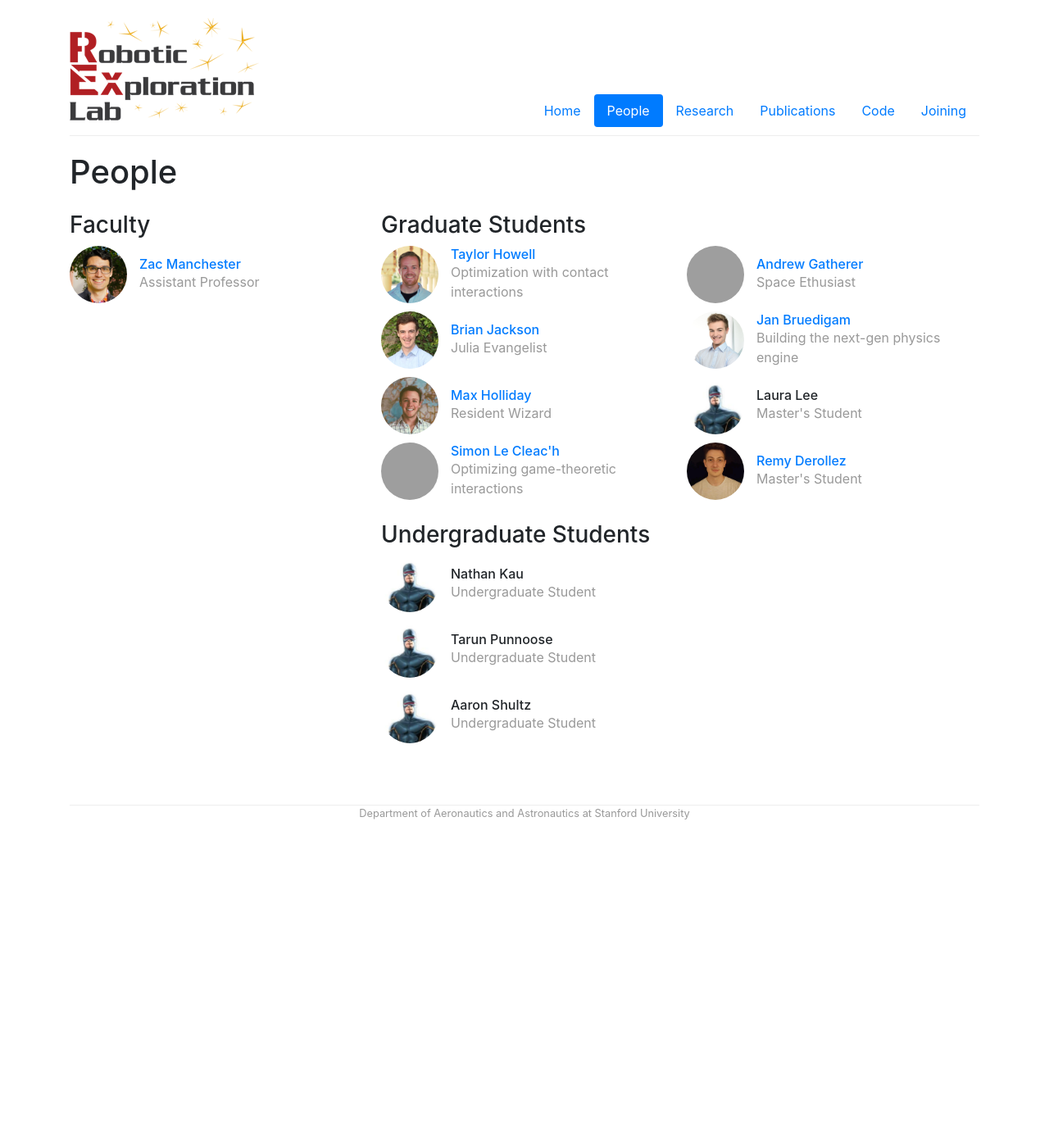
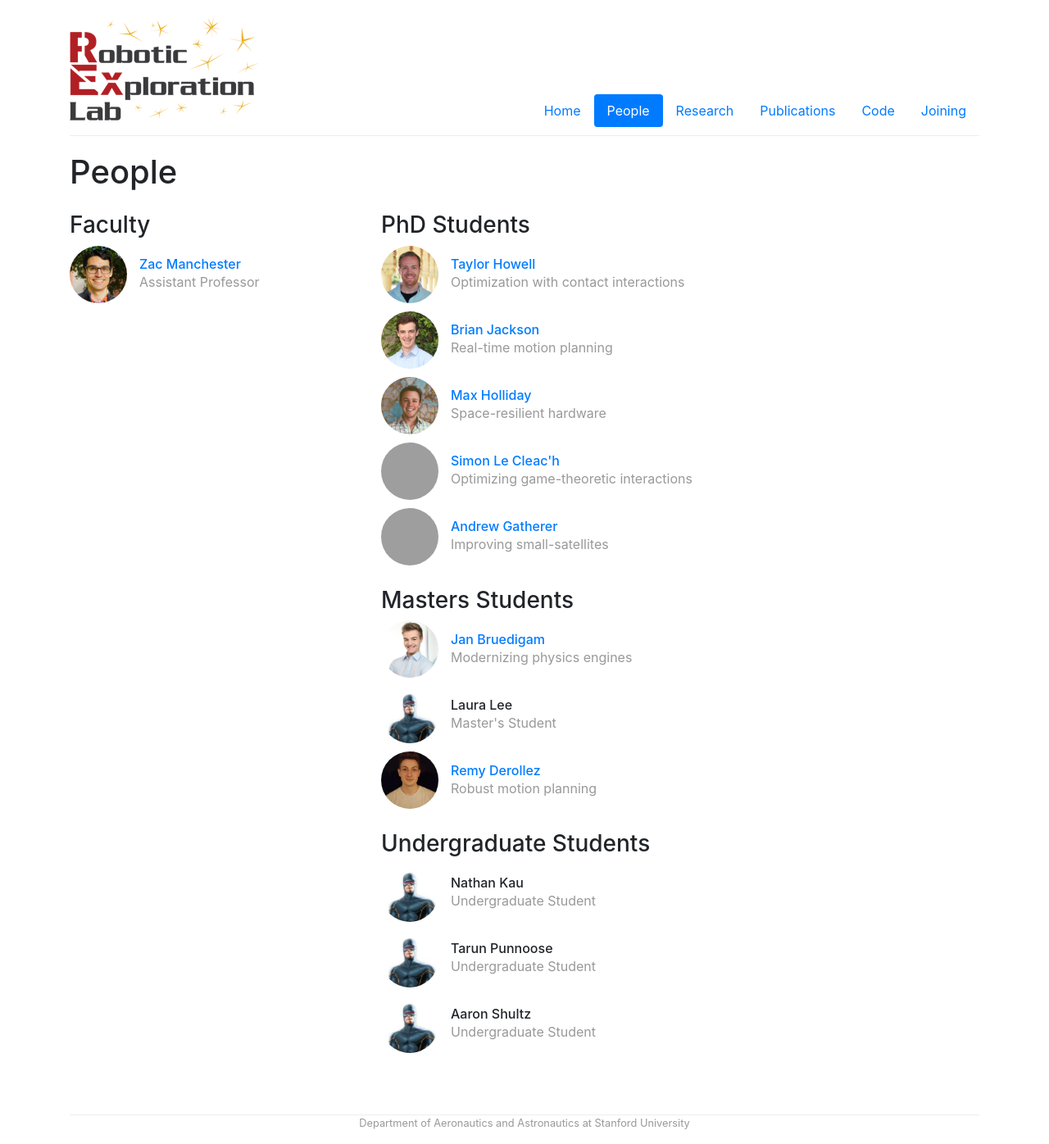
Before and after one commit to RoboticExplorationLab/roboticexplorationlab.github.io, a Jekyll site: the page built from people.html, in a window 1280 px wide. Shown: the whole page at 82% size. Built offline with Jekyll 4.4.1, drawn with Linux system fonts in a browser that asks for light colours; before the commit the page ends 1018 px from its top, so only the background shows below that; grey boxes are pictures that could not be loaded.

Commit message:
Separate Masters and PhD

```diff
--- a/_config.yml
+++ b/_config.yml
@@ -20,8 +20,10 @@ roles:
   #   name: Staff
   # - key: postdoc
   #   name: Researchers
-  - key: grad
-    name: Graduate Students
+  - key: phd
+    name: PhD Students
+  - key: masters
+    name: Masters Students
   - key: ugrad
     name: Undergraduate Students
   # - key: ugrad-alum
--- a/_data/people.yml
+++ b/_data/people.yml
@@ -10,7 +10,7 @@ taylor:
     display_name: "Taylor Howell"
     webpage: "http://taylorhowell.xyz"
     github: thowell
-    role: grad
+    role: phd
     image: /img/people/taylor.jpg
     bio: Optimization with contact interactions
 
@@ -18,23 +18,23 @@ brian:
     display_name: "Brian Jackson"
     webpage: "https://bjack205.github.io"
     github: bjack205
-    role: grad
+    role: phd
     image: /img/people/brian.jpg
-    bio: Julia Evangelist
+    bio: Real-time motion planning
 
 max:
     display_name: "Max Holliday"
     webpage: "https://github.com/maholli"
     github: maholli
-    role: grad
+    role: phd
     image: /img/people/max.jpg
-    bio: Resident Wizard
+    bio: Space-resilient hardware
 
 simon:
     display_name: "Simon Le Cleac'h"
     webpage: "https://www.linkedin.com/in/simon-lc/"
     github: simon-lc
-    role: grad
+    role: phd
     image: /img/people/simon.jpg
     bio: Optimizing game-theoretic interactions
 
@@ -42,21 +42,21 @@ andrew:
     display_name: "Andrew Gatherer"
     webpage: "https://www.linkedin.com/in/andrew-gatherer-72211862/"
     github: GathererA
-    role: grad
+    role: phd
     image: /img/people/andrew.jpg
-    bio: Space Ethusiast
+    bio: Improving small-satellites
 
 jan:
     display_name: "Jan Bruedigam"
     webpage: "https://www.linkedin.com/in/janbruedigam"
     github: janbruedigam
-    role: grad
+    role: masters
     image: /img/people/jan.jpg
-    bio: Building the next-gen physics engine
+    bio: Modernizing physics engines
 
 laura:
     display_name: "Laura Lee"
-    role: grad
+    role: masters
     image: /img/people/scott.png
     bio: Master's Student
 
@@ -82,9 +82,9 @@ remy:
     display_name: "Remy Derollez"
     webpage: "https://www.linkedin.com/in/r%C3%A9my-derollez-43a60912b/"
     github: Derollez
-    role: grad
+    role: masters
     image: /img/people/remy.jpg
-    bio: Master's Student
+    bio: Robust motion planning
 
 # grad-a:
 #     display_name: "Grad A"
--- a/people.html
+++ b/people.html
@@ -4,7 +4,7 @@ title: People
 
 picture-role-groups:
 - {roles: [faculty, postdoc, staff], width: 4}
-- {roles: [grad, ugrad], width: 8}
+- {roles: [phd, masters, ugrad], width: 8}
 
 no-picture-role-groups:
 - {roles: [collab, ugrad-alum], width: 5}
```
